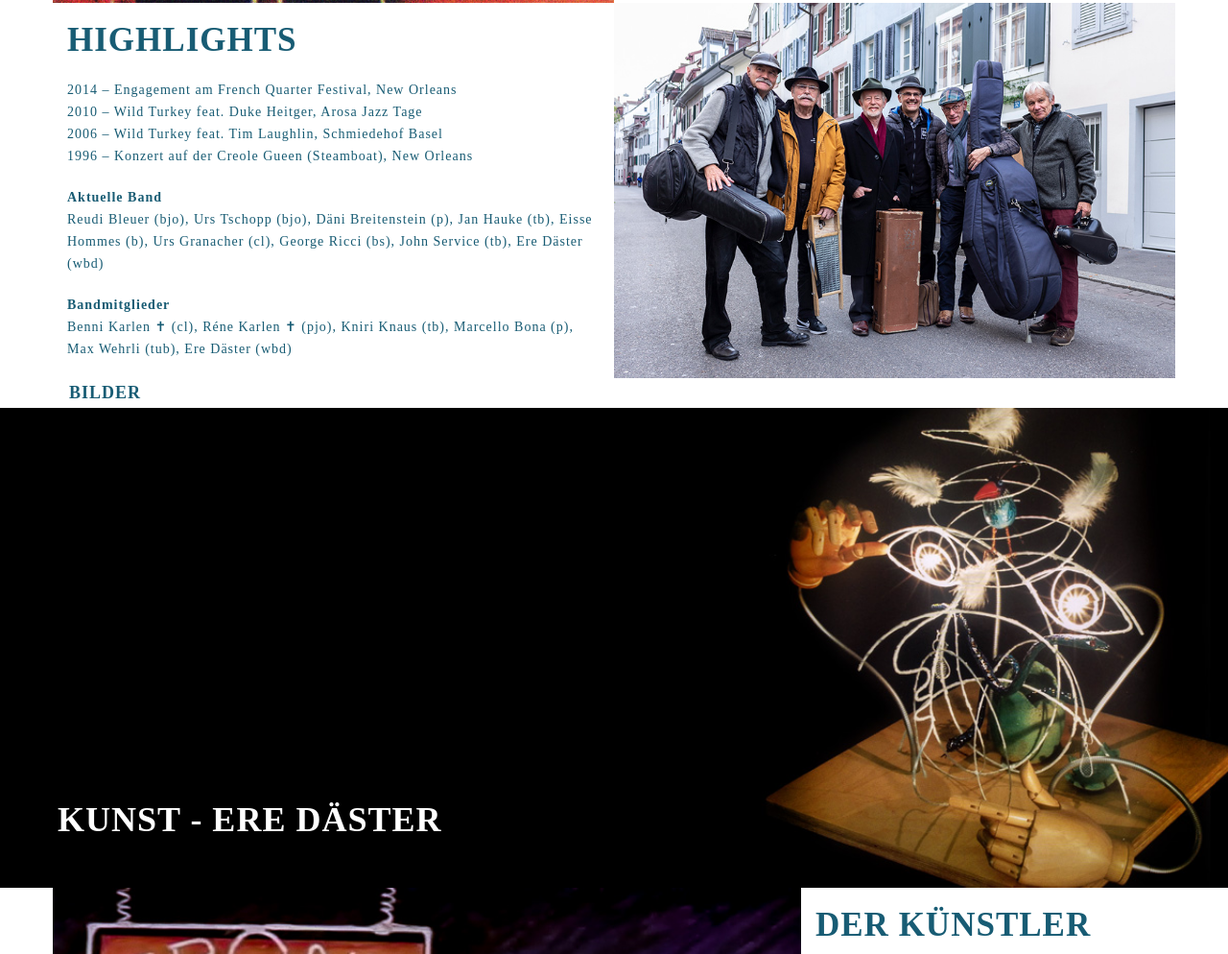
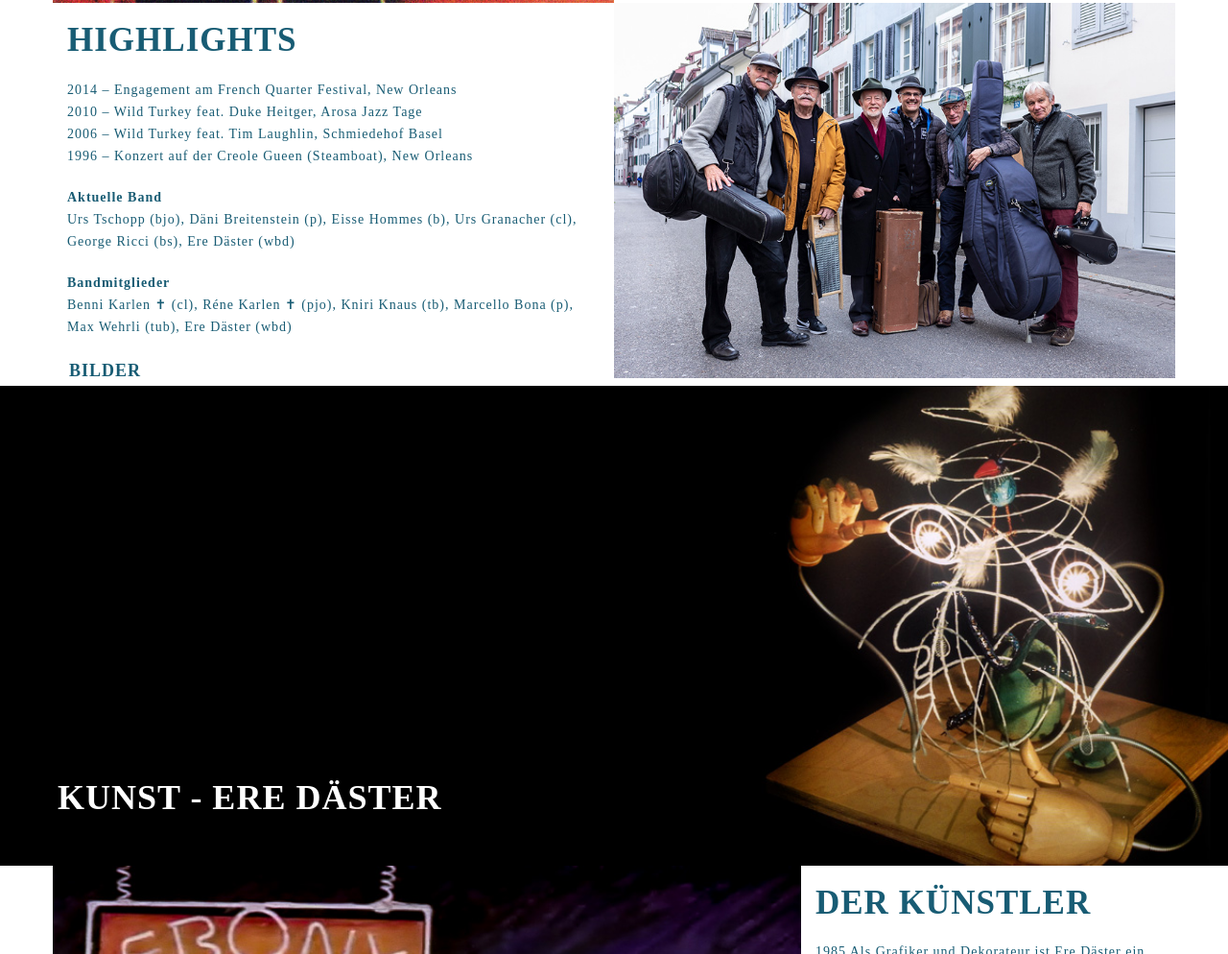
Before and after one commit to Franklin89/Wildturkey, a plain HTML site: page index.html in a window 1280 px wide. Shown: the part 1881-2875 px from the top of the page at 96% size. Drawn offline with nearby package versions, Linux system fonts and the light colour scheme; a web font is replaced by a local one.

Commit message:
Update Band

```diff
--- a/index.html
+++ b/index.html
@@ -145,8 +145,8 @@
                 </p>
                 <p class="lead">
                     <strong>Aktuelle Band</strong>
-                    <br>Reudi Bleuer (bjo), Urs Tschopp (bjo), Däni Breitenstein (p), Jan Hauke (tb), Eisse Hommes (b), Urs
-                    Granacher (cl), George Ricci (bs), John Service (tb), Ere Däster (wbd)
+                    <br>Urs Tschopp (bjo), Däni Breitenstein (p), Eisse Hommes (b), Urs
+                    Granacher (cl), George Ricci (bs), Ere Däster (wbd)
                 </p>
                 <p class="lead">
                     <strong>Bandmitglieder</strong>
```
